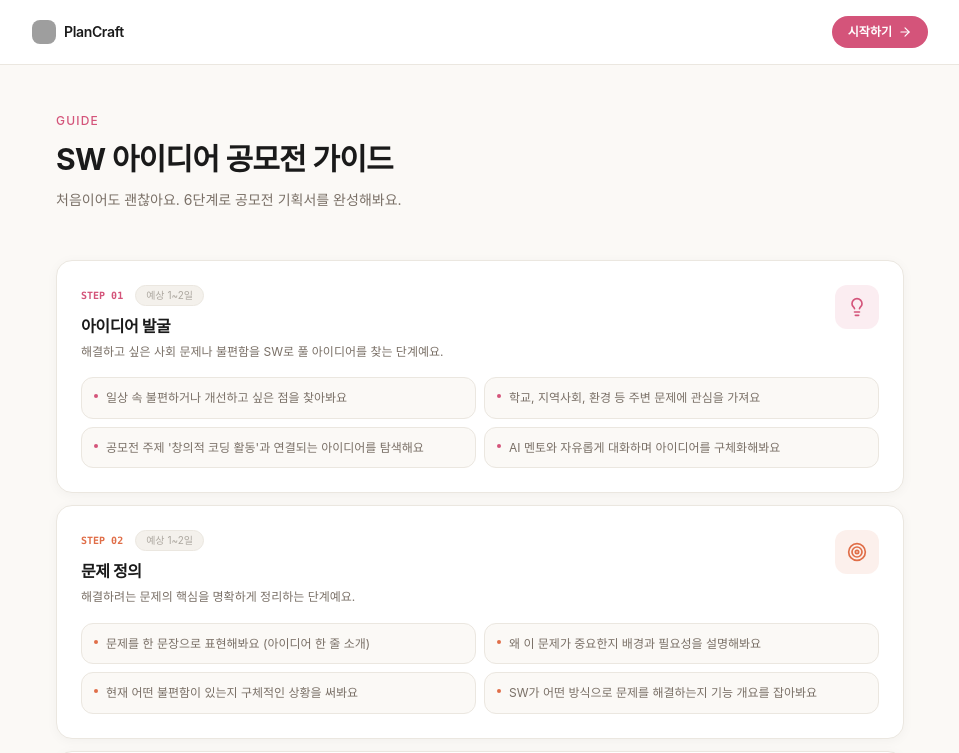
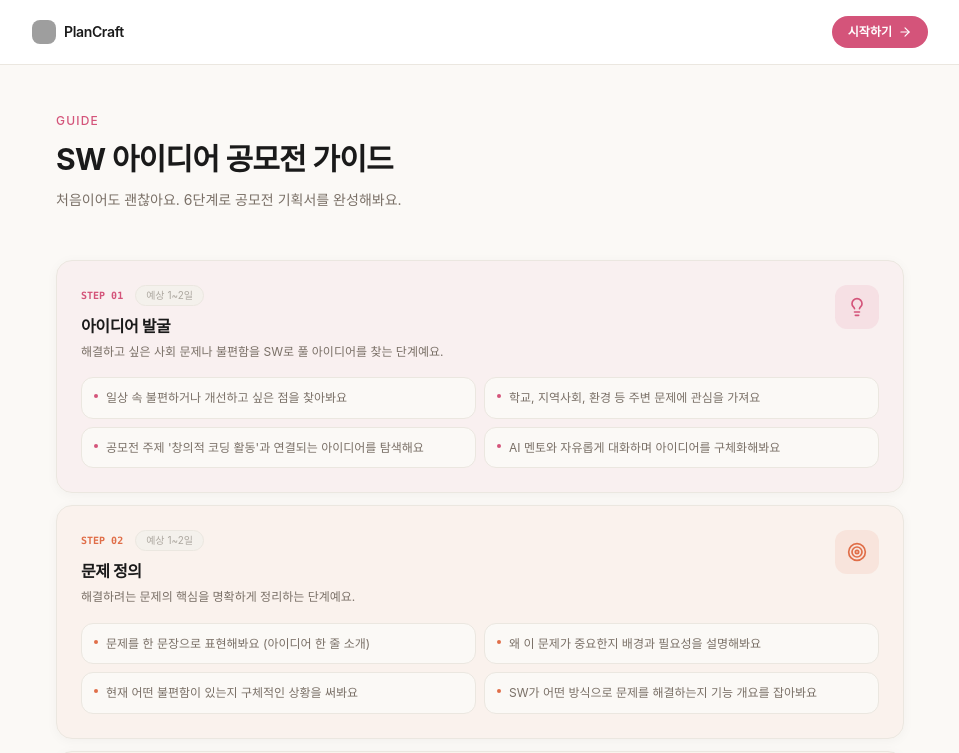
Before and after one commit to sharesdjgh-sys/sdjgh-sw-plancraft, a Next.js app: page /guide in a window 1280 px wide. Shown: the top 753 px of the page, without its empty margins (160-1119 px from the left). Built offline with nearby package versions, Linux system fonts and the light colour scheme; grey boxes are pictures that could not be loaded; a web font is replaced by a local one.

Commit message:
공모전 가이드 배경색 5%로 변경

```diff
--- a/src/app/guide/page.tsx
+++ b/src/app/guide/page.tsx
@@ -60,7 +60,7 @@ export default function GuidePage() {
             const color = STEP_COLORS[idx];
             return (
               <ScrollReveal key={s.step} delay={idx * 55}>
-                <div className="relative bg-white rounded-2xl border border-[#EBE7E0] p-6 shadow-[0_2px_12px_rgba(0,0,0,0.04)]">
+                <div className="relative rounded-2xl border border-[#EBE7E0] p-6 shadow-[0_2px_12px_rgba(0,0,0,0.04)]" style={{ backgroundColor: color + "0d" }}>
                   <div
                     className="w-11 h-11 rounded-xl flex items-center justify-center absolute top-6 right-6"
                     style={{ backgroundColor: color + "1a" }}
```
